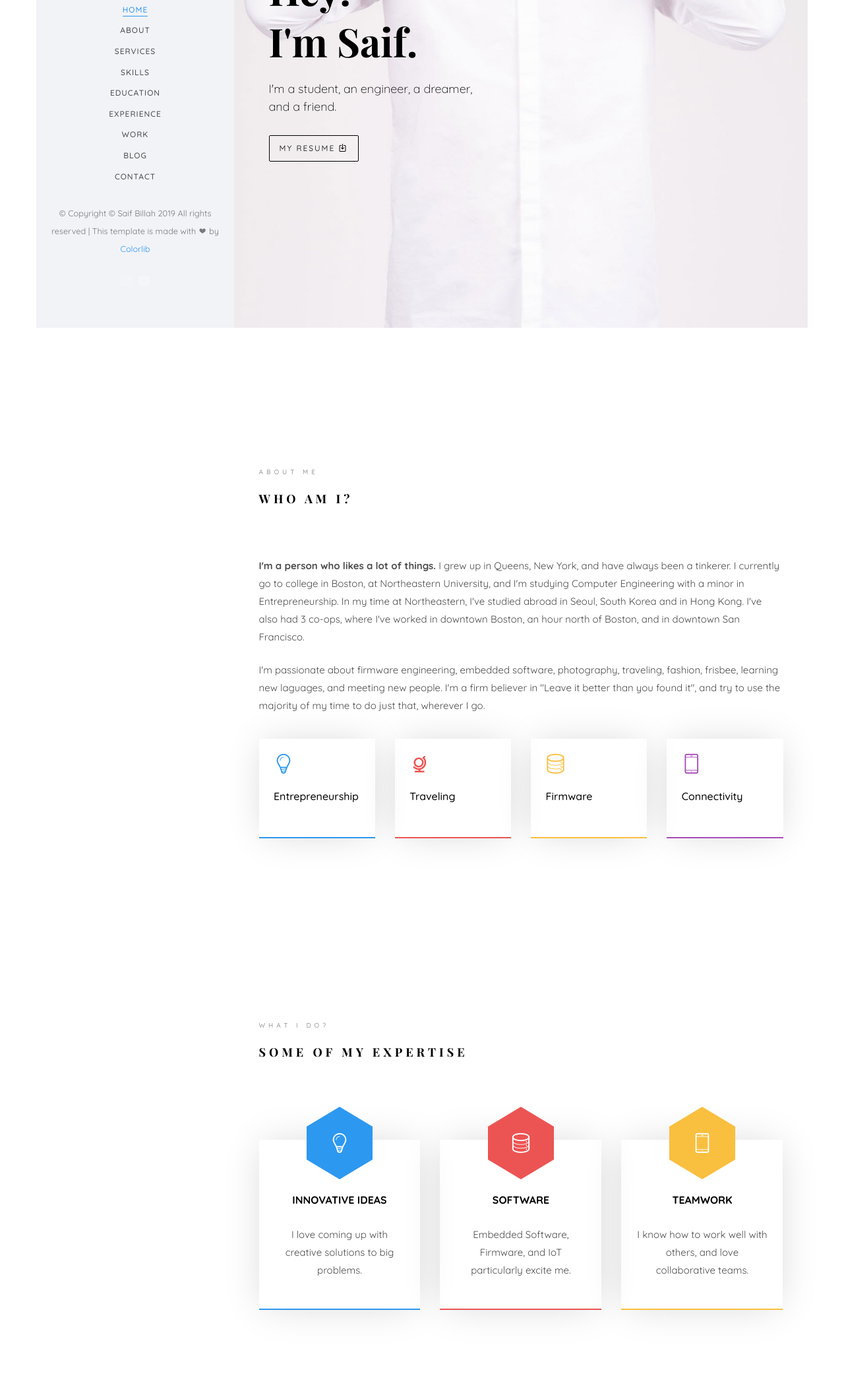
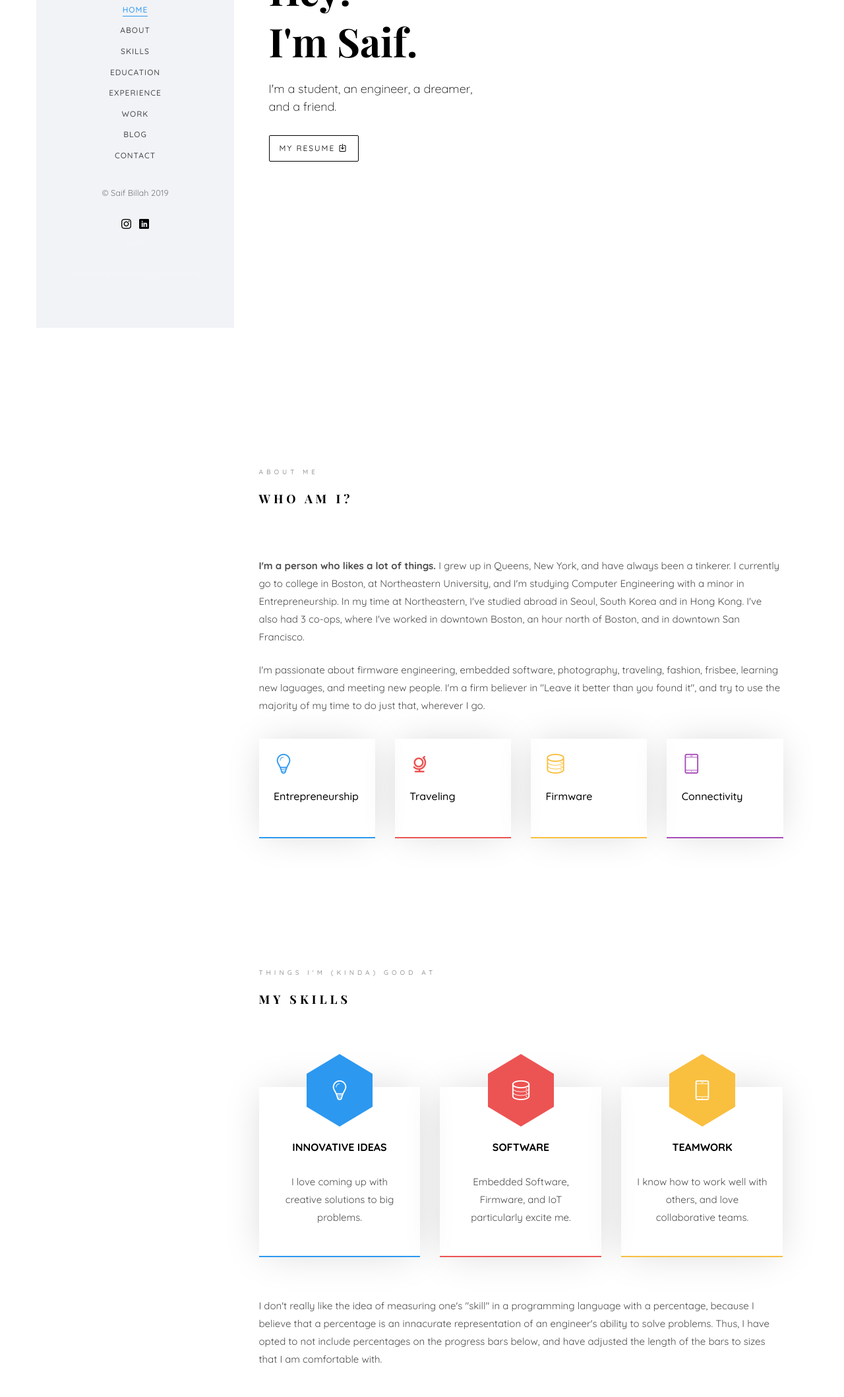
Before and after one commit to saifb/saifb.github.io, a plain HTML site: page index.html in a window 1280 px wide. Shown: the part 303-2421 px from the top of the page at 66% size. Drawn offline with nearby package versions, Linux system fonts and the light colour scheme; files whose address does not match are found by name; a web font is replaced by a local one.

Commit message:
Updated skills section Combined skills + services into just skills Cleaned up sidebar - removed services link Modified padding for icons Fixed icons for linkedin and IG Modified footer for sidebar Changed primary background

```diff
--- a/css/style.css
+++ b/css/style.css
@@ -198,7 +198,8 @@ figure {
         position: relative;
         bottom: 0; } }
     #colorlib-aside .colorlib-footer span {
-      display: block; }
+      display: block;
+      color: rgba(255, 255, 255, 0.3); }
     #colorlib-aside .colorlib-footer ul {
       padding: 0;
       margin: 0; }
@@ -208,7 +209,8 @@ figure {
         display: inline;
         list-style: none; }
         #colorlib-aside .colorlib-footer ul li a {
-          color: rgba(255, 255, 255, 0.3);
+          /* color: rgba(255, 255, 255, 0.3); */
+          color: black;
           padding: 4px; }
           #colorlib-aside .colorlib-footer ul li a:hover, #colorlib-aside .colorlib-footer ul li a:active, #colorlib-aside .colorlib-footer ul li a:focus {
             text-decoration: none;
@@ -650,7 +652,7 @@ body.offcanvas {
     border-bottom: 2px solid #4054b2; }
 
 .services {
-  margin-bottom: 80px;
+  margin-bottom: 0px;
   position: relative;
   z-index: 0; }
   @media screen and (max-width: 768px) {
--- a/index.html
+++ b/index.html
@@ -65,7 +65,7 @@
 					<ul>
 						<li class="active"><a href="#" data-nav-section="home">Home</a></li>
 						<li><a href="#" data-nav-section="about">About</a></li>
-						<li><a href="#" data-nav-section="services">Services</a></li>
+						<!-- <li><a href="#" data-nav-section="services">Services</a></li> -->
 						<li><a href="#" data-nav-section="skills">Skills</a></li>
 						<li><a href="#" data-nav-section="education">Education</a></li>
 						<li><a href="#" data-nav-section="experience">Experience</a></li>
@@ -77,15 +77,22 @@
 			</nav>
 
 			<div class="colorlib-footer">
-				<p><small>&copy; <!-- Link back to Colorlib can't be removed. Template is licensed under CC BY 3.0. -->
-Copyright &copy; Saif Billah <script>document.write(new Date().getFullYear());</script> All rights reserved | This template is made with <i class="icon-heart" aria-hidden="true"></i> by <a href="https://colorlib.com" target="_blank">Colorlib</a>
-<!-- Link back to Colorlib can't be removed. Template is licensed under CC BY 3.0. --> </span> </small></p>
+				<p><small> &copy; Saif Billah
+				<script>document.write(new Date().getFullYear());</script>
+				</small></p>
 				<ul>
 					<!-- <li><a href="#"><i class="icon-facebook2"></i></a></li>
 					<li><a href="#"><i class="icon-twitter2"></i></a></li> -->
 					<li><a href="https://www.instagram.com/saifbillah/"><i class="icon-instagram"></i></a></li>
 					<li><a href="https://www.linkedin.com/in/saifbillah/"><i class="icon-linkedin2"></i></a></li>
 				</ul>
+				<p><span>boo!</span></p>
+				<p><small><span>
+					<!-- Link back to Colorlib can't be removed. Template is licensed under CC BY 3.0. -->
+					<!-- I have not removed the link. It is still on my site here. - Saif -->
+					Template from https://colorlib.com
+					<!-- <a href="https://colorlib.com" target="_blank">Colorlib</a> -->
+				</span></small></p>
 			</div>
 
 		</aside>
@@ -94,8 +101,9 @@ Copyright &copy; Saif Billah <script>document.write(new Date().getFullYear());</
 			<section id="colorlib-hero" class="js-fullheight" data-section="home">
 				<div class="flexslider js-fullheight">
 					<ul class="slides">
-				   	<li style="background-image: url(images/img_bg_1.jpg);">
-				   		<div class="overlay"></div>
+				   	<!-- <li style="background-image: url(images/img_bg_1.jpg);"> -->
+					<li style="background-color: white;">
+						<div class="overlay"></div>
 				   		<div class="container-fluid">
 				   			<div class="row">
 					   			<div class="col-md-6 col-md-offset-3 col-md-pull-3 col-sm-12 col-xs-12 js-fullheight slider-text">
@@ -160,7 +168,7 @@ Copyright &copy; Saif Billah <script>document.write(new Date().getFullYear());</
 			</section>
 
 
-
+		<!--
 			<section class="colorlib-services" data-section="services">
 				<div class="colorlib-narrow-content">
 					<div class="row">
@@ -169,6 +177,7 @@ Copyright &copy; Saif Billah <script>document.write(new Date().getFullYear());</
 							<h2 class="colorlib-heading">Some of my expertise</h2>
 						</div>
 					</div>
+
 					<div class="row row-pt-md">
 						<div class="col-md-4 text-center animate-box">
 							<div class="services color-1">
@@ -204,8 +213,10 @@ Copyright &copy; Saif Billah <script>document.write(new Date().getFullYear());</
 							</div>
 						</div>
 					</div>
+
 				</div>
 			</section>
+		-->
 
 			<section class="colorlib-skills" data-section="skills">
 				<div class="colorlib-narrow-content">
@@ -215,9 +226,46 @@ Copyright &copy; Saif Billah <script>document.write(new Date().getFullYear());</
 							<h2 class="colorlib-heading animate-box">My Skills</h2>
 						</div>
 					</div>
+
+					<div class="row row-pt-md">
+							<div class="col-md-4 text-center animate-box">
+								<div class="services color-1">
+									<span class="icon">
+										<i class="icon-bulb"></i>
+									</span>
+									<div class="desc">
+										<h3>Innovative Ideas</h3>
+										<p>I love coming up with creative solutions to big problems.</p>
+									</div>
+								</div>
+							</div>
+							<div class="col-md-4 text-center animate-box">
+								<div class="services color-2">
+									<span class="icon">
+										<i class="icon-data"></i>
+									</span>
+									<div class="desc">
+										<h3>Software</h3>
+										<p>Embedded Software, Firmware, and IoT particularly excite me.</p>
+									</div>
+								</div>
+							</div>
+							<div class="col-md-4 text-center animate-box">
+								<div class="services color-3">
+									<span class="icon">
+										<i class="icon-phone3"></i>
+									</span>
+									<div class="desc">
+										<h3>Teamwork</h3>
+										<p>I know how to work well with others, and love collaborative teams.</p>
+									</div>
+								</div>
+							</div>
+					</div>
+
 					<div class="row">
 						<div class="col-md-12 animate-box" data-animate-effect="fadeInLeft">
-							<p>I don't really like the idea of measuring one's "skill" in a programming language with a percentage, because I believe that a percentage is an innacurate representation of an engineer's ability to solve problems using a particular skillset. Thus, I have opted to not include percentages on the progress bars below, and have adjusted the length of the bars to sizes that I am comfortable with.</p>
+							<p style="padding-top: 60px; padding-bottom: 40px;">I don't really like the idea of measuring one's "skill" in a programming language with a percentage, because I believe that a percentage is an innacurate representation of an engineer's ability to solve problems. Thus, I have opted to not include percentages on the progress bars below, and have adjusted the length of the bars to sizes that I am comfortable with.</p>
 						</div>
 						<div class="col-md-6 animate-box" data-animate-effect="fadeInLeft">
 							<div class="progress-wrap">
```
Also changed, not shown: 3 other files.
